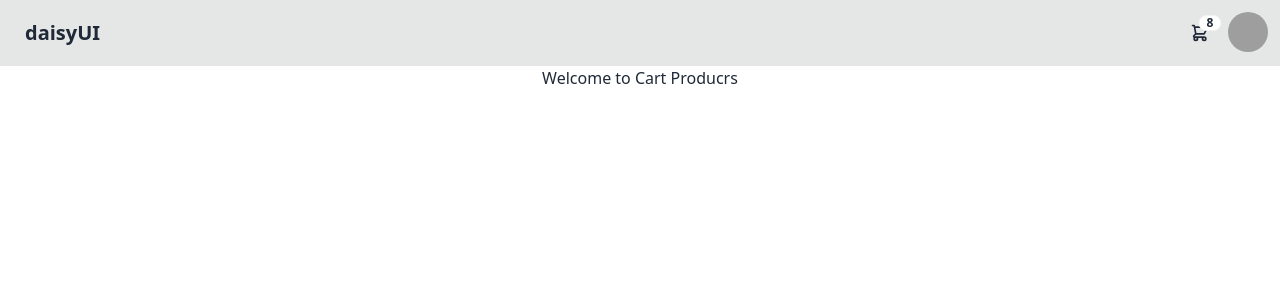
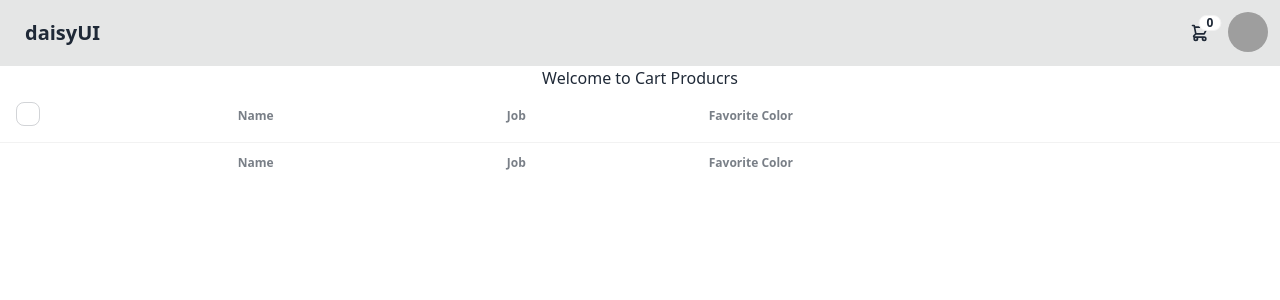
Before and after one commit to OlegBon/pet-project2, a SvelteKit app: page /cart in a window 1280 px wide. Shown: the top 300 px of the page. Built offline with nearby package versions, Linux system fonts and the light colour scheme; grey boxes are pictures that could not be loaded.

Commit message:
20241115

```diff
--- a/src/routes/+layout.svelte
+++ b/src/routes/+layout.svelte
@@ -1,5 +1,6 @@
 <script>
     import "../app.css";
+    import { cartProducts } from "../runes/cartProducts.svelte";
   </script>
 
   <div class="navbar bg-base-300">
@@ -22,14 +23,14 @@
                 stroke-width="2"
                 d="M3 3h2l.4 2M7 13h10l4-8H5.4M7 13L5.4 5M7 13l-2.293 2.293c-.63.63-.184 1.707.707 1.707H17m0 0a2 2 0 100 4 2 2 0 000-4zm-8 2a2 2 0 11-4 0 2 2 0 014 0z" />
             </svg>
-            <span class="badge badge-sm indicator-item">8</span>
+            <span class="badge badge-sm indicator-item">{cartProducts.length}</span>
           </div>
         </div>
         <div
           tabindex="0"
           class="card card-compact dropdown-content bg-base-100 z-[1] mt-3 w-52 shadow">
           <div class="card-body">
-            <span class="text-lg font-bold">8 Items</span>
+            <span class="text-lg font-bold">{cartProducts.length}</span>
             <span class="text-info">Subtotal: $999</span>
             <div class="card-actions">
               <a class="btn btn-primary btn-block" href="/cart">View cart</a>
--- a/src/routes/+page.svelte
+++ b/src/routes/+page.svelte
@@ -1,4 +1,7 @@
 <script>
+	import { cartProducts } from '../runes/cartProducts.svelte.js';
+
+	// import { cartProducts } from "../runes/cartProducts.svelte";
 	export let data;
 
 	let searchValue = '';
@@ -64,12 +67,16 @@
 		selectedCategoryName = categoryFilterNAme;
 		fetchProducts('https://dummyjson.com/products');
 	}
+
+	function addProductToCart(product) {
+		cartProducts.push(product)
+	}
 </script>
 
 <div class="join flex justify-center">
 	<div>
 	  <div>
-		<input class="input input-bordered join-item" placeholder="Search" bind:value={searchValue} on:keypress={keypressEnter} />
+		<input class="input input-bordered join-item" placeholder="Search" bind:value={searchValue} onkeypress={keypressEnter} />
 	  </div>
 	</div>
 	<select class="select select-bordered join-item" bind:value={selectedCategoryName}>
@@ -78,13 +85,13 @@
 	  	<option value={categoryName}>{categoryName}</option>
 	  {/each}
 	</select>
-	<button class="btn join-item" disabled={loading} on:click={searchFunction}>
+	<button class="btn join-item" disabled={loading} onclick={searchFunction}>
 		{#if loading}
 			<span class="loading loading-spinner text-info"></span>
 		{/if}
 		Search</button>
 	{#if searchValue || selectedCategoryName !== categoryFilterNAme}
-	<button class="btn btn-info join-item" on:click={clearAllFilters}>Clear filter</button>
+	<button class="btn btn-info join-item" onclick={clearAllFilters}>Clear filter</button>
 	{/if}
 
 </div>
@@ -95,7 +102,7 @@
     <p class="py-4">По запиту "{searchValue}" нічого не знайдено</p>
     <div class="modal-action">
       <form method="dialog">
-        <button class="btn" on:click={ () => (isOpenModal = false) }>Close</button>
+        <button class="btn" onclick={ () => (isOpenModal = false) }>Close</button>
       </form>
     </div>
   </div>
@@ -146,7 +153,12 @@
 					</td>
 					<td><strong>{product.price} $</strong></td>
 					<th>
-						<button class="btn">
+						<button
+							class="btn"
+							onclick={() => {
+								addProductToCart(product);
+								}}
+						>
 							<svg
 								class="w-10 h-10"
 								viewBox="0 0 24 24"
--- a/src/routes/cart/+page.svelte
+++ b/src/routes/cart/+page.svelte
@@ -1,3 +1,82 @@
+<script>
+    import { cartProducts } from "../../runes/cartProducts.svelte";
+
+    function deleteProductFromCart(index) {
+        cartProducts.splice(index, 1);
+    }
+</script>
+
 <div style="text-align:center;">
     <h1>Welcome to Cart Producrs</h1>
+    <div class="overflow-x-auto">
+        <table class="table">
+          <!-- head -->
+          <thead>
+            <tr>
+              <th>
+                <label>
+                  <input type="checkbox" class="checkbox" />
+                </label>
+              </th>
+              <th>Name</th>
+              <th>Job</th>
+              <th>Favorite Color</th>
+              <th></th>
+            </tr>
+          </thead>
+          <tbody>
+            {#each cartProducts as product, index}
+            <tr>
+                <th>
+                  <label>
+                    <input type="checkbox" class="checkbox" />
+                  </label>
+                </th>
+                <td>
+                  <div class="flex items-center gap-3">
+                    <div class="avatar">
+                      <div class="mask mask-squircle h-12 w-12">
+                        <img
+                          src={product.thumbnail}
+                          alt={product.title} />
+                      </div>
+                    </div>
+                    <div>
+                      <div class="font-bold">{product.title}</div>
+                      <div class="text-sm opacity-50">{product.category}</div>
+                    </div>
+                  </div>
+                </td>
+                <td>
+                    {product.description}
+                  <br />
+                  <span class="badge badge-ghost badge-sm">{product.warrantyInformation}</span>
+                </td>
+                <td><strong>{product.price} $</strong></td>
+                <th>
+                    <button
+                    class="btn" onclick={() => deleteProductFromCart(index)}
+                >
+                <svg class="v-10 h-10" viewBox="0 0 24 24" fill="none" xmlns="http://www.w3.org/2000/svg">
+                    <path d="M4 7H20" stroke="#ff0000" stroke-width="2" stroke-linecap="round" stroke-linejoin="round"/>
+                    <path d="M6 7V18C6 19.6569 7.34315 21 9 21H15C16.6569 21 18 19.6569 18 18V7" stroke="#ff0000" stroke-width="2" stroke-linecap="round" stroke-linejoin="round"/>
+                    <path d="M9 5C9 3.89543 9.89543 3 11 3H13C14.1046 3 15 3.89543 15 5V7H9V5Z" stroke="#ff0000" stroke-width="2" stroke-linecap="round" stroke-linejoin="round"/>
+                    </svg>
+                </button>
+                </th>
+              </tr>
+            {/each}
+          </tbody>
+          <!-- foot -->
+          <tfoot>
+            <tr>
+              <th></th>
+              <th>Name</th>
+              <th>Job</th>
+              <th>Favorite Color</th>
+              <th></th>
+            </tr>
+          </tfoot>
+        </table>
+      </div>
 </div>
--- /dev/null
+++ b/src/runes/cartProducts.svelte.js
@@ -0,0 +1 @@
+export const cartProducts = $state([]);
```
